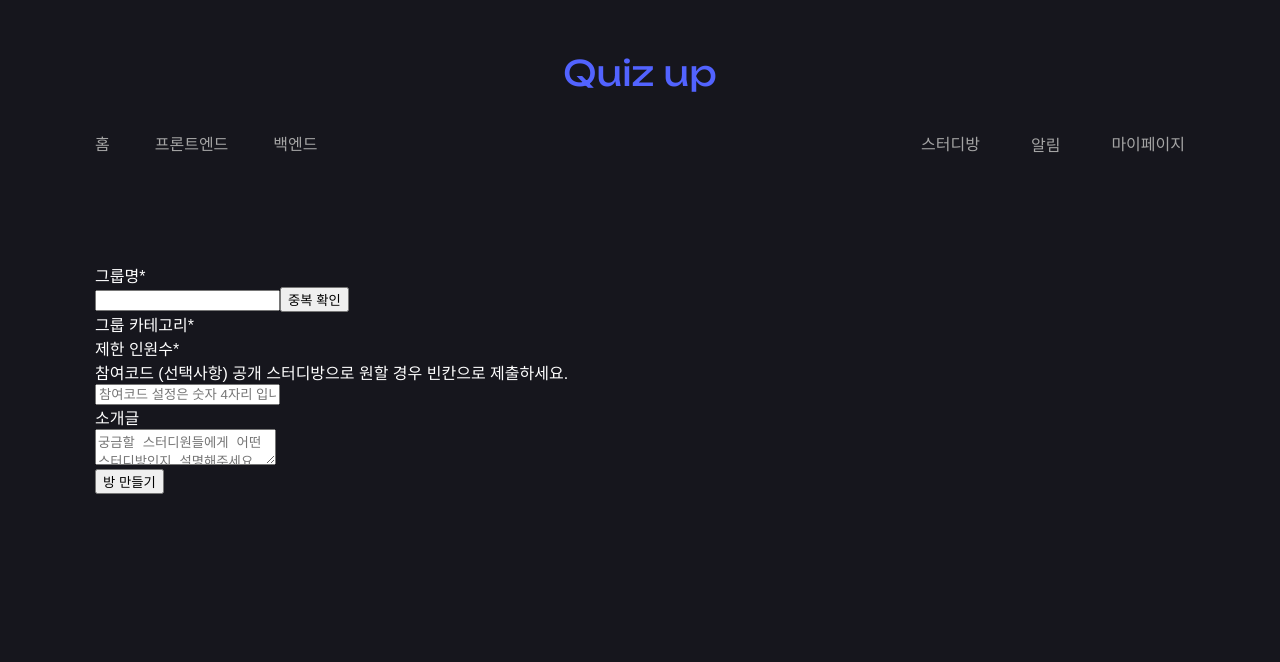
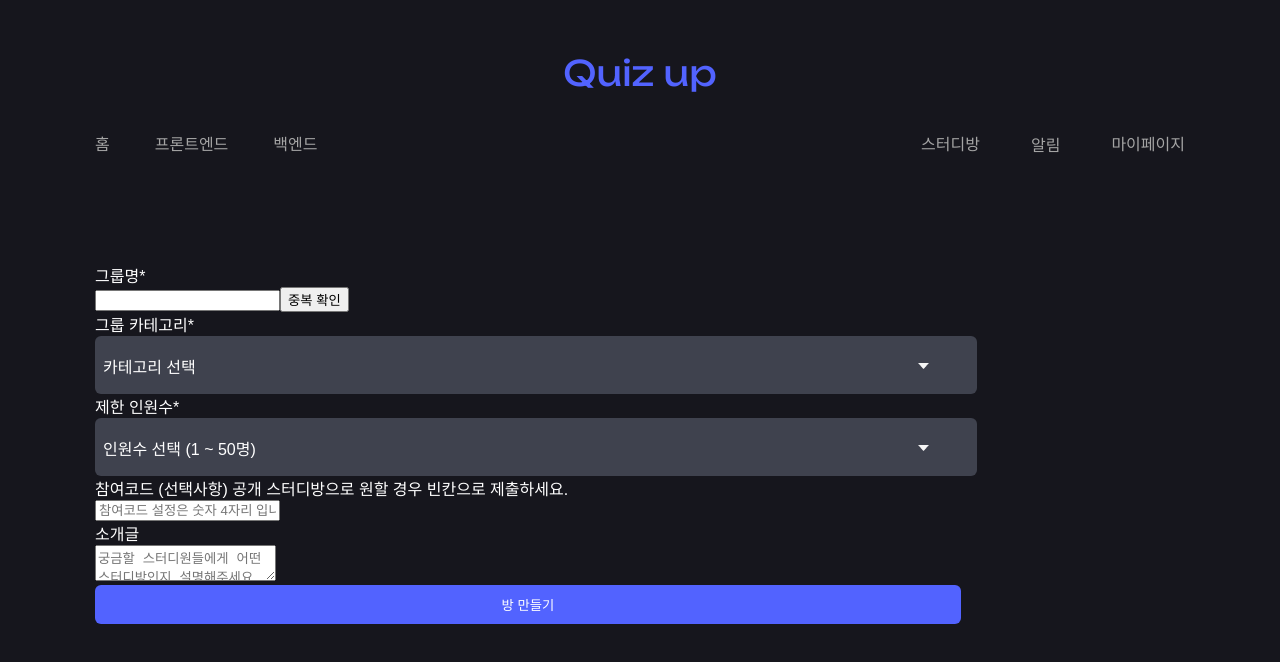
Before and after one commit to QuizUpWebProject/front, a React (Create React App) app: page /studymake in a window 1280 px wide. Shown: the top 662 px of the page. Built offline with nearby package versions, Linux system fonts and the light colour scheme.

Commit message:
design: selectBox 추가 #19
- 그룹 카테고리 selectbox를 생성했습니다
- 인원수 selectbox를 생성했습니다

```diff
--- /dev/null
+++ b/src/components/studyroomMake/SelectCategory.jsx
@@ -0,0 +1,79 @@
+import { useState } from "react";
+import styled from "styled-components";
+import DropDownIcon from "../../assets/dropdown2.png";
+
+export default function SelectCategory() {
+  const [isShowOption, setShowOptions] = useState(false);
+  const [currentValue, setCurrentValue] = useState("카테고리 선택");
+
+  const handleSelectValue = (e) => {
+    const { innerText } = e.target;
+    setCurrentValue(innerText);
+  };
+
+  return (
+    <SelectContainer onClick={() => setShowOptions((prev) => !prev)}>
+      <Label>
+        {currentValue}
+        <Icon src={DropDownIcon} alt="dropdown" />
+      </Label>
+      <SelectOptions show={isShowOption}>
+        <Option onClick={handleSelectValue}>프론트엔드</Option>
+        <Option onClick={handleSelectValue}>백엔드</Option>
+      </SelectOptions>
+    </SelectContainer>
+  );
+}
+
+const SelectContainer = styled.div`
+  position: relative;
+  width: 866px;
+  height: 42px;
+  padding: 8px;
+  background-color: #3f424e;
+  align-self: center;
+  border-radius: 6px;
+  cursor: pointer;
+`;
+
+const Label = styled.label`
+  font-size: 16px;
+  display: flex;
+  justify-content: space-between;
+  align-items: center;
+  margin-right: 20px;
+  margin-top: 10px;
+`;
+
+const Icon = styled.img`
+  margin-left: 2d5px;
+  margin-right: 20px;
+  //margin-top: 15px;
+`;
+
+const SelectOptions = styled.ul`
+  position: absolute;
+  list-style: none;
+  top: 18px;
+  left: 0;
+  width: 100%;
+  overflow: hidden;
+  height: 90px;
+  max-height: ${(props) => (props.show ? "none" : "0")};
+  padding: 0;
+  border-radius: 8px;
+  background-color: #222222;
+  color: #fefefe;
+  transition: max-height 0.2s ease-in-out;
+`;
+
+const Option = styled.li`
+  font-size: 14px;
+  padding: 6px 8px;
+  text-align: center;
+  margin-top: 10px;
+  transition: background-color 0.2s ease-in;
+  &:hover {
+    background-color: #595959;
+  }
+`;
--- /dev/null
+++ b/src/components/studyroomMake/SelectPeople.jsx
@@ -0,0 +1,101 @@
+import { useState } from "react";
+import styled from "styled-components";
+import DropDownIcon from "../../assets/dropdown2.png";
+
+export default function SelectPeople() {
+  const [isShowOption, setShowOptions] = useState(false);
+  const [currentValue, setCurrentValue] = useState("인원수 선택 (1 ~ 50명)");
+
+  const handleSelectValue = (e) => {
+    const { innerText } = e.target;
+    setCurrentValue(innerText);
+  };
+
+  return (
+    <SelectContainer onClick={() => setShowOptions((prev) => !prev)}>
+      <Label>
+        {currentValue}
+        <Icon src={DropDownIcon} alt="dropdown" />
+      </Label>
+      <SelectOptions show={isShowOption}>
+        {Array.from({ length: 50 }, (_, index) => (
+          <Option key={index} onClick={handleSelectValue}>
+            {index + 1}
+          </Option>
+        ))}
+      </SelectOptions>
+    </SelectContainer>
+  );
+}
+
+const SelectContainer = styled.div`
+  position: relative;
+  width: 866px;
+  height: 42px;
+  padding: 8px;
+  background-color: #3f424e;
+  align-self: center;
+  border-radius: 6px;
+  cursor: pointer;
+`;
+
+const Label = styled.label`
+  font-size: 16px;
+  display: flex;
+  justify-content: space-between;
+  align-items: center;
+  margin-right: 20px;
+  margin-top: 10px;
+`;
+
+const Icon = styled.img`
+  margin-left: 2d5px;
+  margin-right: 20px;
+  //margin-top: 15px;
+`;
+
+const SelectOptions = styled.ul`
+  position: absolute;
+  list-style: none;
+  top: 18px;
+  left: 0;
+  width: 100%;
+  overflow: hidden;
+  height: 130px;
+  max-height: ${(props) => (props.show ? "none" : "0")};
+  overflow-y: auto;
+  padding: 0;
+  border-radius: 8px;
+  background-color: #222222;
+  color: #fefefe;
+  transition: max-height 0.2s ease-in-out;
+
+  /* Webkit (Chrome, Safari) 스크롤바 스타일링 */
+  &::-webkit-scrollbar {
+    width: 8px;
+  }
+
+  &::-webkit-scrollbar-thumb {
+    background-color: #5263ff; /* 스크롤바 색상 */
+    border-radius: 10px;
+  }
+
+  /* Firefox 스크롤바 스타일링 */
+  scrollbar-width: thin;
+  scrollbar-color: #5263ff transparent;
+
+  & {
+    scrollbar-color: #5263ff transparent;
+  }
+`;
+
+const Option = styled.li`
+  font-size: 14px;
+  padding: 6px 8px;
+  text-align: center;
+  margin-top: 10px;
+  transition: background-color 0.2s ease-in;
+  &:hover {
+    background-color: #595959;
+  }
+`;
--- a/src/pages/StudyMake.jsx
+++ b/src/pages/StudyMake.jsx
@@ -1,4 +1,6 @@
 import styled from "styled-components";
+import SelectCategory from "../components/studyroomMake/SelectCategory";
+import SelectPeople from "../components/studyroomMake/SelectPeople";
 
 const StudyMake = () => {
   return (
@@ -12,11 +14,13 @@ const StudyMake = () => {
       <div>
         <div>그룹 카테고리*</div>
         {/* select (front/back) */}
+        <SelectCategory />
       </div>
 
       <div>
         <div>제한 인원수*</div>
         {/* select (1~50) */}
+        <SelectPeople />
       </div>
 
       <div>
@@ -34,7 +38,7 @@ const StudyMake = () => {
         <textarea placeholder="궁금할 스터디원들에게 어떤 스터디방인지 설명해주세요. ex) 규칙사항, 준비하는 문제에 대해 간략하게 적어보세요." />
       </div>
 
-      <button>방 만들기</button>
+      <MakeBtn>방 만들기</MakeBtn>
     </Wrapper>
   );
 };
@@ -45,3 +49,12 @@ const Wrapper = styled.div`
   max-width: 1090px;
   margin: 0 auto;
 `;
+
+const MakeBtn = styled.button`
+  width: 866px;
+  height: 39px;
+  border: none;
+  border-radius: 6px;
+  background-color: #5263ff;
+  color: #ffffff;
+`;
```
